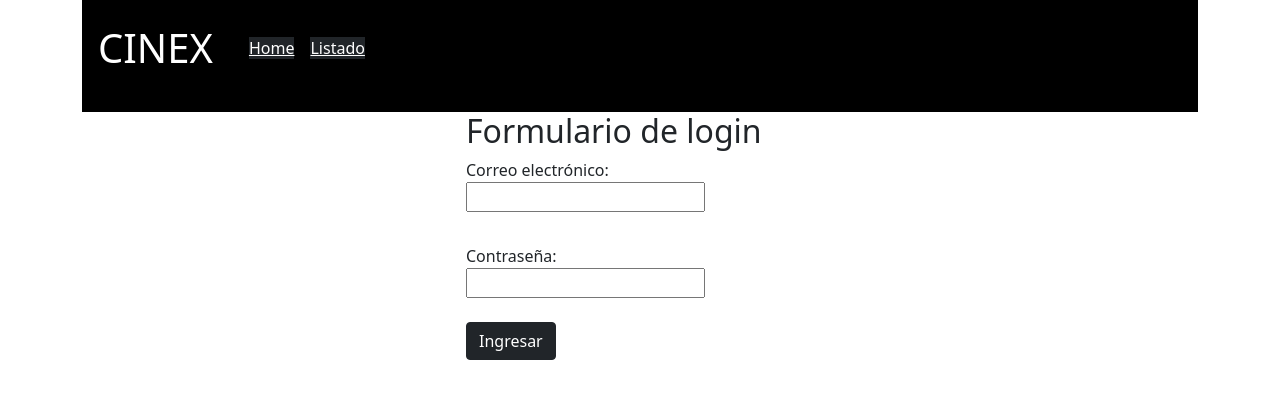
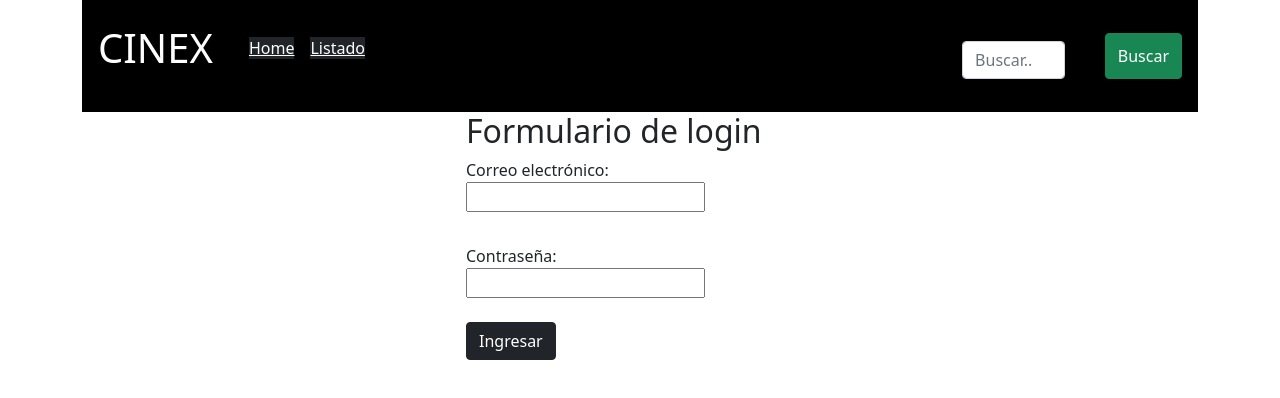
Before and after one commit to yohannavrojo/Web-Cinema, a React (Create React App) app: page / in a window 1280 px wide. Shown: the top 398 px of the page. Built offline with nearby package versions, Linux system fonts and the light colour scheme.

Commit message:
armado del search

```diff
--- /dev/null
+++ b/src/components/Buscador.js
@@ -0,0 +1,27 @@
+import React from "react";
+import swAlert from "@sweetalert/with-react";
+
+function Buscador() {
+    const submitHandler = (e) => {
+        e.preventDefault();
+        const keyword= e.currentTarget.keyword.value
+
+        if(keyword.length === 0){
+           swAlert(<h5>Tiene que escribir una palabra</h5>)
+        }
+    }
+  return (
+
+
+    <form className="d-flex alig-items-center" onSubmit={submitHandler}>
+
+      <label className="form-label mb-0 mx-4 my-2">
+        <input className="form-control" type="text" name="keyword" placeholder="Buscar.."/>
+      </label>
+        <button type="submit" className="btn btn-success  mx-3">Buscar</button>
+
+    </form>
+  );
+}
+
+export default Buscador;
--- a/src/components/Header.js
+++ b/src/components/Header.js
@@ -1,5 +1,7 @@
 import { Link } from "react-router-dom";
 
+// components
+import Buscador from "./Buscador";
 
 
 function Header() {
@@ -8,18 +10,17 @@
       <nav className="navbar navbar-expand-xl navbar-black bg-black ">
       <p className="p-3 text-white display-6"> CINEX</p>
         <ul className="container-fluid">
-        <div className="navbar-nav">
+          <div className="navbar-nav">
           <li className="nav-link">
             <Link  className="text-white bg-dark" to='/'>Home</Link>
           </li>
           <li className="nav-link">
             <Link className="text-white bg-dark" to='/listado'>Listado</Link>
           </li>
-          {/* <li className="nav-link">
-            <Link  className="text-white bg-dark" to='/contacto'>Contacto</Link>
-          </li> */}
+
           </div>
         </ul>
+        <Buscador/>
       </nav>
     </header>
   );
```
